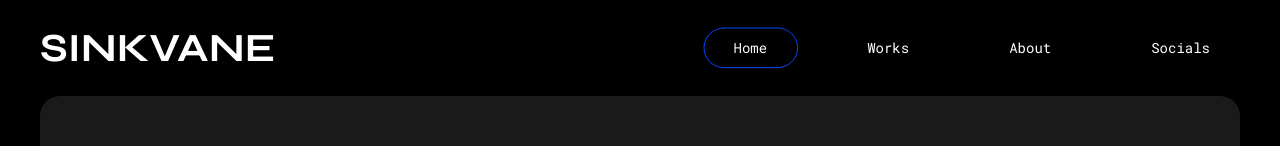
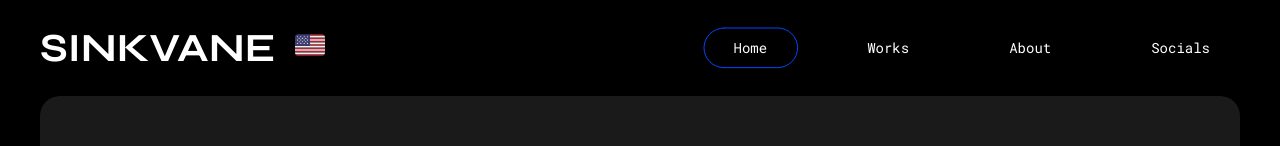
Before and after one commit to sinkvane/sinkvane-react, a React (Vite) app: page / in a window 1280 px wide. Shown: the top 146 px of the page. Built offline with nearby package versions, Linux system fonts and the light colour scheme.

Commit message:
added new utils to fix i18n data saved in localStorage in en-US format

```diff
--- a/src/components/ui/languageChoose/LanguageChoose.jsx
+++ b/src/components/ui/languageChoose/LanguageChoose.jsx
@@ -5,12 +5,15 @@ import { Icon } from "../icon/Icon";
 import styles from './languageChoose.module.scss';
 import { LANGUAGES } from "@/config/locales.config";
 import { LANGUAGES_ICON } from "@/config/locales.config";
+import { i18nNormalize } from "@/utils/i18nNormalize";
 
 export function LanguageChoose() {
 
+  const { t, i18n } = useTranslation();
+  const currentLanguage = i18nNormalize(i18n.language);
+
   const [open, setOpen] = useState(false);
 
-  const { t, i18n } = useTranslation();
 
   return (
 
@@ -21,7 +24,7 @@ export function LanguageChoose() {
       >
         <Icon
           className={styles.languageChooseIcon}
-          name={LANGUAGES_ICON[i18n.language]}
+          name={LANGUAGES_ICON[currentLanguage]}
         />
       </button>
       <Popover open={open} onClose={() => setOpen(false)}>
--- /dev/null
+++ b/src/utils/i18nNormalize.js
@@ -0,0 +1,4 @@
+export function i18nNormalize(lng) {
+  if (!lng) return 'en';
+  return lng.split('-')[0]
+}
--- a/vite.config.js
+++ b/vite.config.js
@@ -4,6 +4,13 @@ import path from 'path';
 
 // https://vite.dev/config/
 export default defineConfig({
+  server: {
+    host: '0.0.0.0', // или true
+    port: 5173,
+    hmr: {
+      clientPort: 5173 // Попробуйте указать порт для HMR
+    }
+  },
   plugins: [react()],
   resolve: {
     alias: {
```
